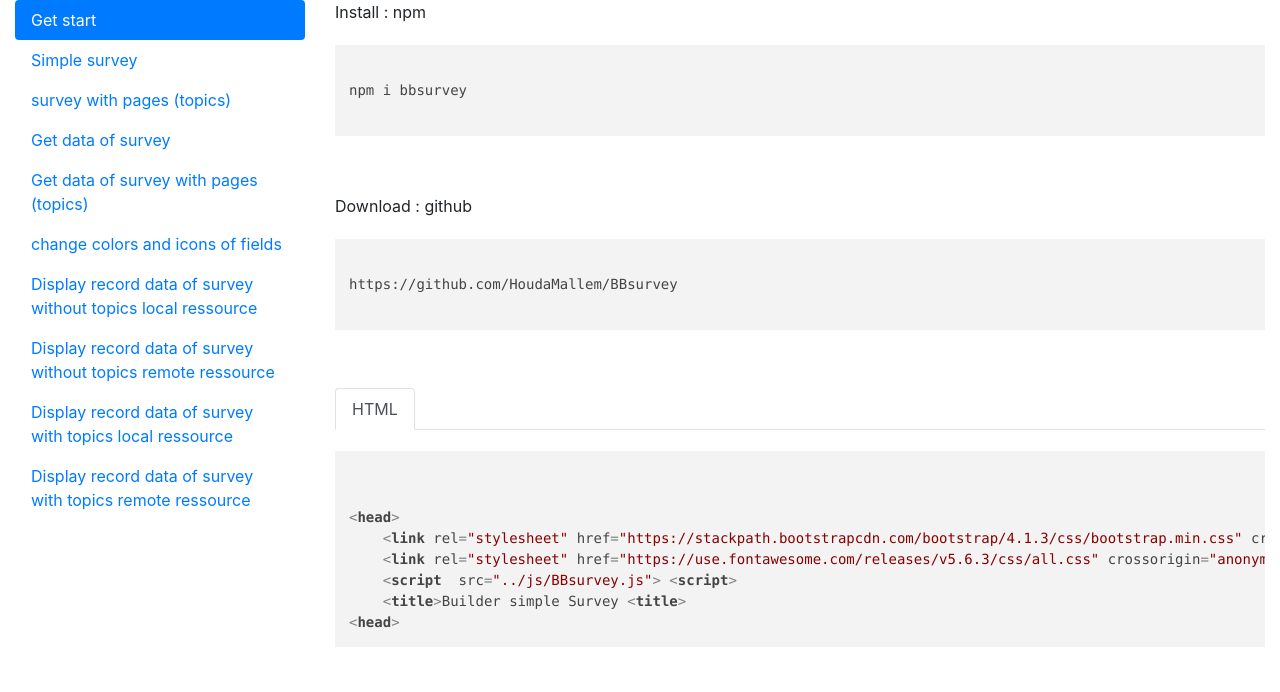
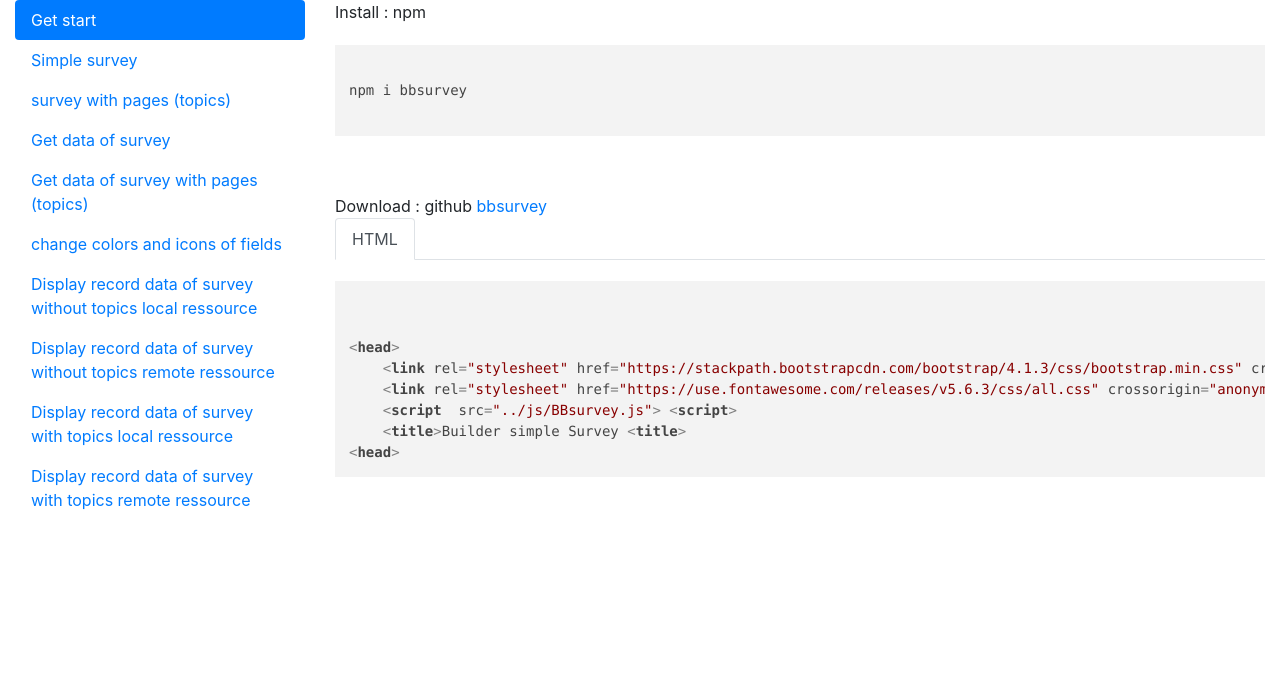
Before and after one commit to HoudaMallem/BBsurvey, a website: page exmple/index.html in a window 1280 px wide. Drawn offline with nearby package versions, Linux system fonts and the light colour scheme.

Commit message:
link github

```diff
--- a/exmple/index.html
+++ b/exmple/index.html
@@ -47,12 +47,10 @@
 npm i bbsurvey
                                         </code>
                                     </pre>
-                                    Download : github <br/>
-                                    <pre>
-                                        <code class="language-html" data-lang="html">
-https://github.com/HoudaMallem/BBsurvey
-                                        </code>
-                                    </pre>
+                                    Download : github
+<a href="https://github.com/HoudaMallem/BBsurvey"  target="_blank" >bbsurvey</a>
+
+
 
                                     <ul class="nav nav-tabs" id="codes" role="tablist">
                                             <li class="nav-item">
```
